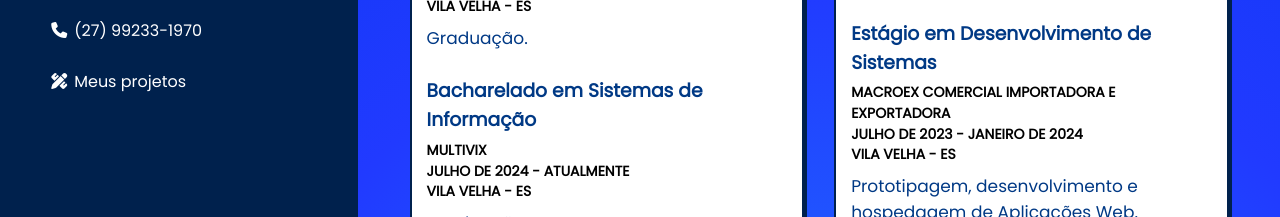
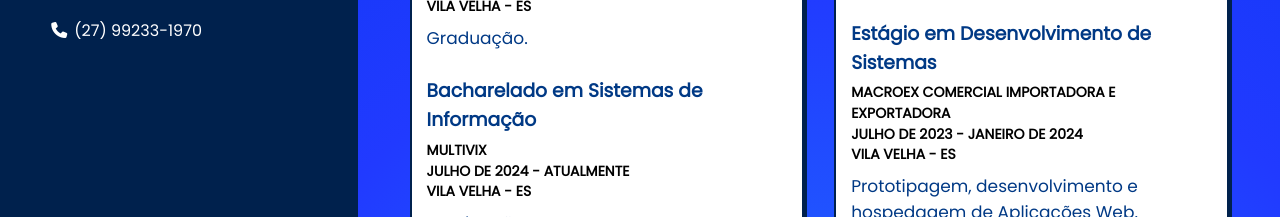
Before and after one commit to mgrigoleto/Sobre-mim, a plain HTML site: page index.html in a window 1280 px wide. Shown: the part 583-800 px from the top of the page. Drawn offline with Linux system fonts and the light colour scheme.

Commit message:
Update index.html

```diff
--- a/index.html
+++ b/index.html
@@ -51,11 +51,6 @@
 
           <a href="tel:5527992331970" target="_blank">
             <div class="links"><i class="fa-solid fa-phone"></i>(27) 99233-1970
-          </div>
-          </a>
-
-          <a href="" target="">
-            <div class="links"><i class="fa-solid fa-pen-ruler"></i>Meus projetos
           </div>
           </a>
 
```
